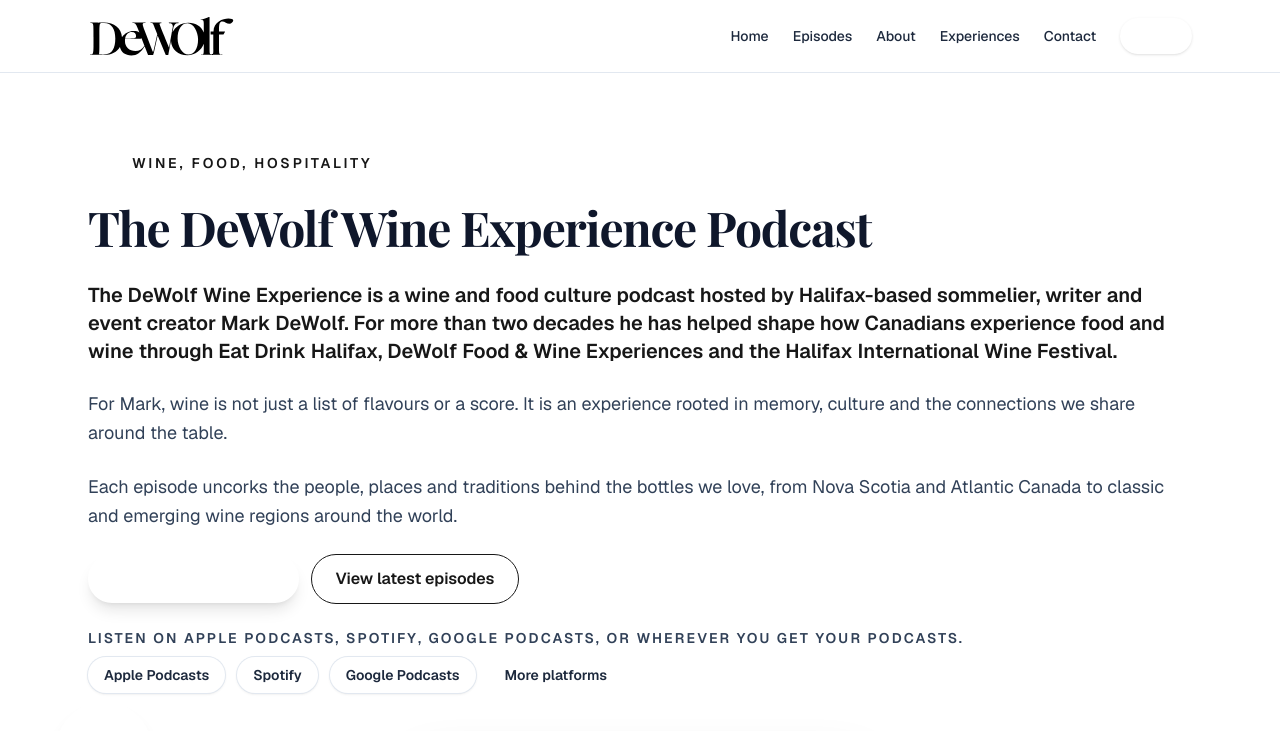
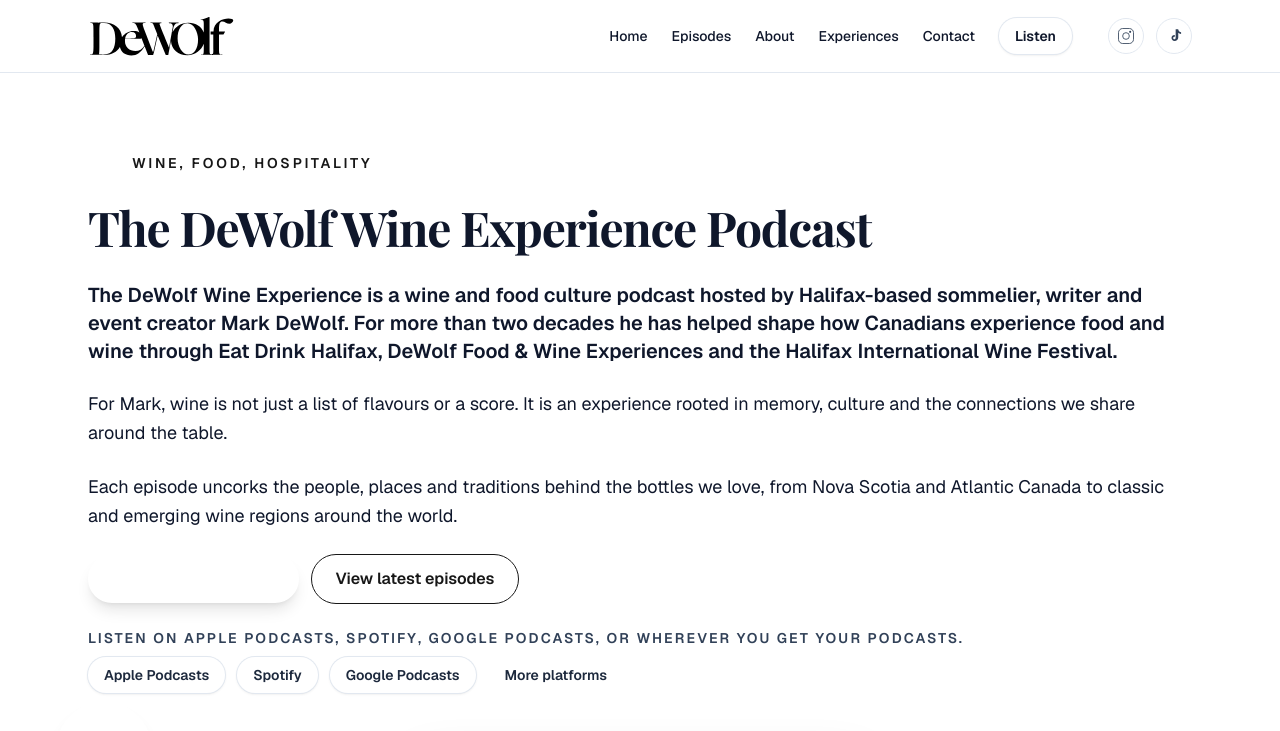
Before and after one commit to dewolfexperiences/dewolfwineexperiencewebsite, a Next.js app: page / in a window 1280 px wide. Shown: the top 731 px of the page. Built offline with nearby package versions, Linux system fonts and the light colour scheme; a web font is replaced by a local one.

Commit message:
Add header social icons, darken hero text, speed animations

```diff
--- a/src/app/layout.tsx
+++ b/src/app/layout.tsx
@@ -6,7 +6,7 @@
 
 const socialLinks = [
   {
-    href: "https://www.instagram.com",
+    href: "https://www.instagram.com/thedewolfwineexperience",
     label: "Instagram",
     icon: (
       <svg
@@ -23,8 +23,8 @@
     ),
   },
   {
-    href: "https://www.linkedin.com",
-    label: "LinkedIn",
+    href: "https://www.tiktok.com/@thedewolfwineexperience",
+    label: "TikTok",
     icon: (
       <svg
         width="20"
@@ -33,19 +33,9 @@
         fill="none"
         xmlns="http://www.w3.org/2000/svg"
       >
-        <rect x="4" y="4" width="16" height="16" rx="2" stroke="currentColor" />
         <path
-          d="M8.5 10.5V16"
-          stroke="currentColor"
-          strokeLinecap="round"
-          strokeLinejoin="round"
-        />
-        <circle cx="8.5" cy="8" r="1" fill="currentColor" />
-        <path
-          d="M12.5 16V12.5C12.5 11.3954 13.3954 10.5 14.5 10.5V10.5C15.6046 10.5 16.5 11.3954 16.5 12.5V16"
-          stroke="currentColor"
-          strokeLinecap="round"
-          strokeLinejoin="round"
+          d="M15 4h2c.1 1.2.7 2.2 1.7 2.9.5.3 1.1.5 1.8.6v2c-.9-.1-1.7-.3-2.5-.7a5.6 5.6 0 0 1-.9-.6v5.6A4.2 4.2 0 0 1 12.5 18C10.6 18 9 16.4 9 14.5c0-2 1.6-3.6 3.5-3.6.2 0 .4 0 .5.1v2a1.8 1.8 0 0 0-.5-.1 1.5 1.5 0 1 0 0 3c.8 0 1.5-.7 1.5-1.5V4Z"
+          fill="currentColor"
         />
       </svg>
     ),
@@ -100,7 +90,8 @@
 function SiteHeader() {
   return (
     <header className="sticky top-0 z-50 border-b border-slate-200 bg-white/90 backdrop-blur">
-      <div className="mx-auto flex max-w-6xl items-center justify-between px-6 py-4">
+      <div className="mx-auto flex max-w-6xl items-center justify-between px-6 py-4 gap-4">
+        <div className="flex items-center gap-3">
           <Link href="/" className="flex items-center gap-3 font-semibold">
             <Image
               src="/dewolf-logo.svg"
@@ -111,7 +102,8 @@
               priority
             />
           </Link>
-        <nav className="hidden items-center gap-6 text-sm font-medium text-slate-800 md:flex">
+        </div>
+        <nav className="hidden items-center gap-6 text-sm font-medium text-slate-900 md:flex">
           {navLinks.map((link) => (
             <Link
               key={link.href}
@@ -123,10 +115,28 @@
           ))}
           <Link
             href="/#listen"
-            className="rounded-full bg-brand-burgundy-800 px-4 py-2 text-white shadow-sm transition hover:bg-brand-burgundy-700"
+            className="rounded-full bg-white px-4 py-2 text-sm font-semibold text-slate-900 shadow-sm ring-1 ring-slate-200 transition hover:bg-brand-burgundy-50"
           >
             Listen
           </Link>
+          <div className="flex items-center gap-3 pl-3">
+            {socialLinks
+              .filter((item) =>
+                ["Instagram", "TikTok"].includes(item.label),
+              )
+              .map((item) => (
+                <a
+                  key={item.label}
+                  href={item.href}
+                  target="_blank"
+                  rel="noreferrer"
+                  className="flex h-9 w-9 items-center justify-center rounded-full border border-slate-200 text-slate-700 transition hover:border-brand-burgundy-200 hover:bg-brand-burgundy-50"
+                  aria-label={item.label}
+                >
+                  {item.icon}
+                </a>
+              ))}
+          </div>
         </nav>
       </div>
     </header>
--- a/src/app/page.tsx
+++ b/src/app/page.tsx
@@ -71,7 +71,7 @@
             <MotionP
               {...sectionAnimation}
               transition={{ duration: 0.5, delay: 0.2 }}
-              className="text-xl font-semibold text-brand-burgundy-900"
+              className="text-xl font-semibold text-slate-900"
             >
               The DeWolf Wine Experience is a wine and food culture podcast
               hosted by Halifax-based sommelier, writer and event creator Mark
@@ -83,7 +83,7 @@
             <MotionP
               {...sectionAnimation}
               transition={{ duration: 0.5, delay: 0.3 }}
-              className="text-lg leading-relaxed text-slate-700"
+              className="text-lg leading-relaxed text-slate-900"
             >
               For Mark, wine is not just a list of flavours or a score. It is an
               experience rooted in memory, culture and the connections we share
@@ -92,7 +92,7 @@
             <MotionP
               {...sectionAnimation}
               transition={{ duration: 0.5, delay: 0.4 }}
-              className="text-lg leading-relaxed text-slate-700"
+              className="text-lg leading-relaxed text-slate-900"
             >
               Each episode uncorks the people, places and traditions behind the
               bottles we love, from Nova Scotia and Atlantic Canada to classic
```
Lines whose indentation alone changed are shown as unchanged.
